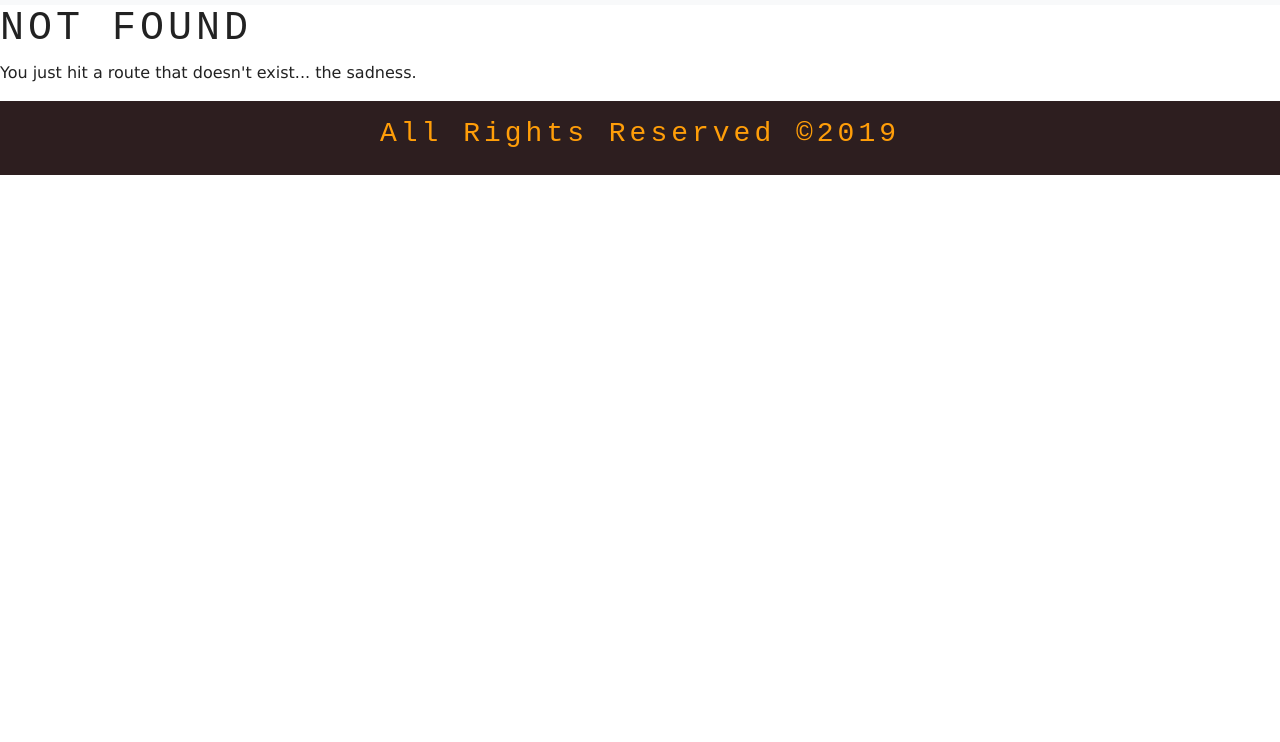
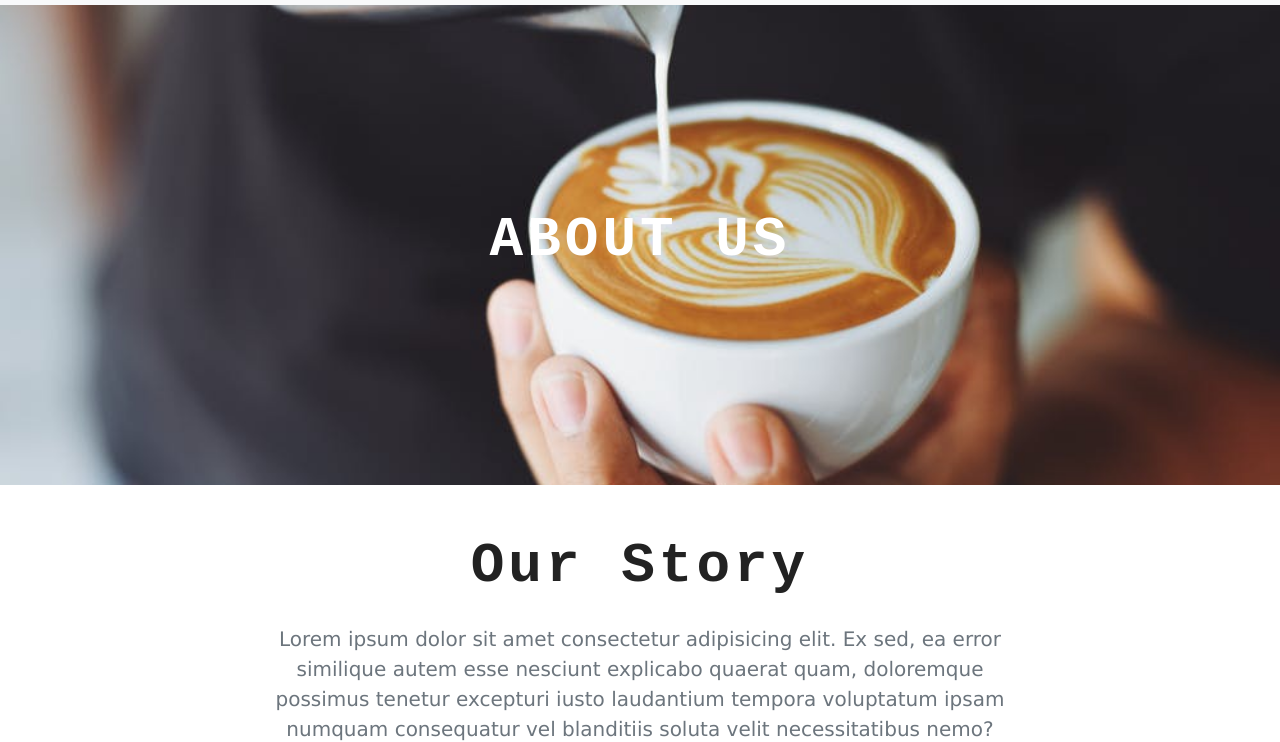
Before and after one commit to js-tut/gatsby-coffee-project, a Gatsby site: page /about in a window 1280 px wide. Before the commit this address had no page. Shown: the part 69-811 px from the top of the page. Built offline with nearby package versions, Linux system fonts and the light colour scheme; Gatsby itself is replaced by a stand-in of ours.

Commit message:
About Page added

```diff
--- a/src/components/layout.css
+++ b/src/components/layout.css
@@ -37,6 +37,15 @@
   background-position: center;
   background-size: cover;
 }
+.about-background {
+  min-height: 60vh;
+  display: flex;
+  align-items: center;
+  justify-content: center;
+  background: linear-gradient(rgba(255, 158, 9, 0.5), rgba(255, 158, 9, 0.5));
+  background-position: center;
+  background-size: cover;
+}
 .btn-yellow {
   color: var(--mainYellow);
   border-color: var(--mainYellow);
--- /dev/null
+++ b/src/pages/about.js
@@ -0,0 +1,32 @@
+import React from "react";
+import { Link, graphql } from "gatsby";
+
+import Layout from "../components/layout";
+import SEO from "../components/seo";
+import BackgroundSection from "../components/Globals/BackgroundSection";
+import Info from "../components/Home/Info";
+const AboutPage = ({ data }) => (
+  <Layout>
+    <SEO title="Home" keywords={[`gatsby`, `application`, `react`]} />
+    <BackgroundSection
+      img={data.img.childImageSharp.fluid}
+      title="about us"
+      styleClass="about-background"
+    />
+    <Info />
+  </Layout>
+);
+
+export const query = graphql`
+  {
+    img: file(relativePath: { eq: "about-background.jpeg" }) {
+      childImageSharp {
+        fluid {
+          ...GatsbyImageSharpFluid_tracedSVG
+        }
+      }
+    }
+  }
+`;
+
+export default AboutPage;
```
